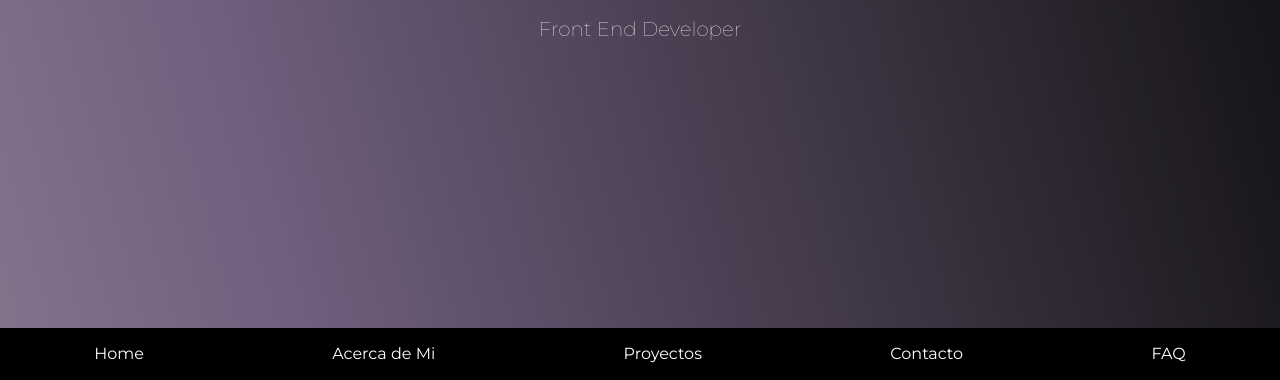
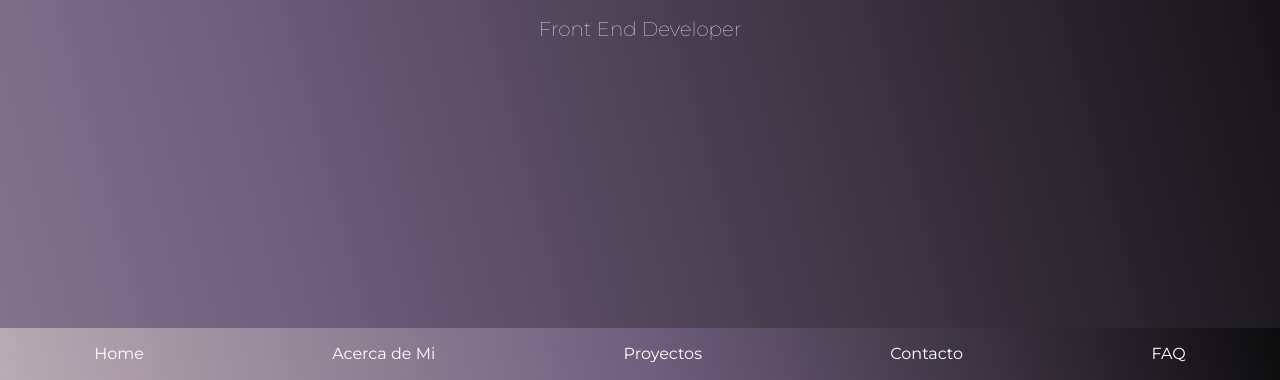
Before and after one commit to KaniCode78/minimal-portfolio-2024, a plain HTML site: page index.html in a window 1280 px wide. Shown: the part 420-800 px from the top of the page. Drawn offline with Linux system fonts and the light colour scheme.

Commit message:
Update styles.css

```diff
--- a/assets/css/styles.css
+++ b/assets/css/styles.css
@@ -348,13 +348,9 @@ img {
 .footer{
     position: fixed;
     bottom: 0;
-
-
-    background-color: #000000;
-
-
-
+    background-image: var(--complementoFondo);
     width: 100%;
+    border: none;
 
 
 }
```
